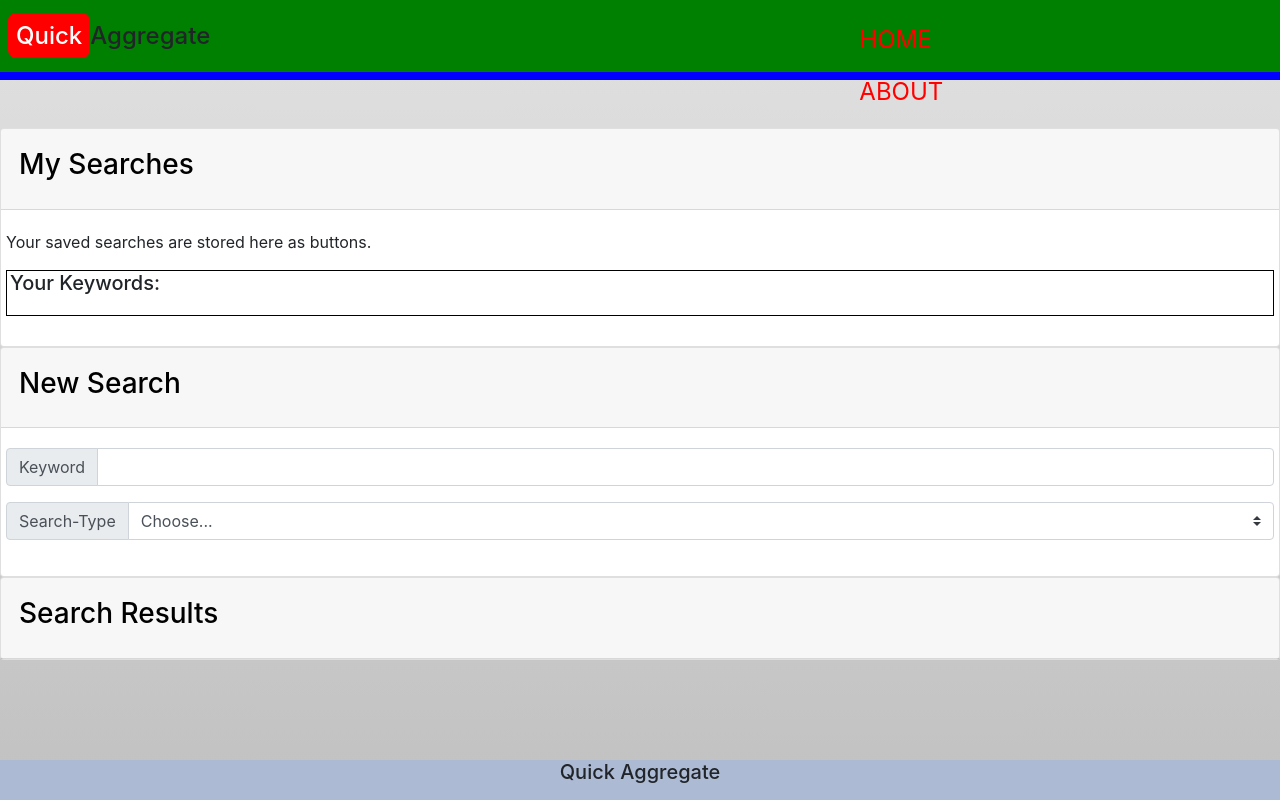
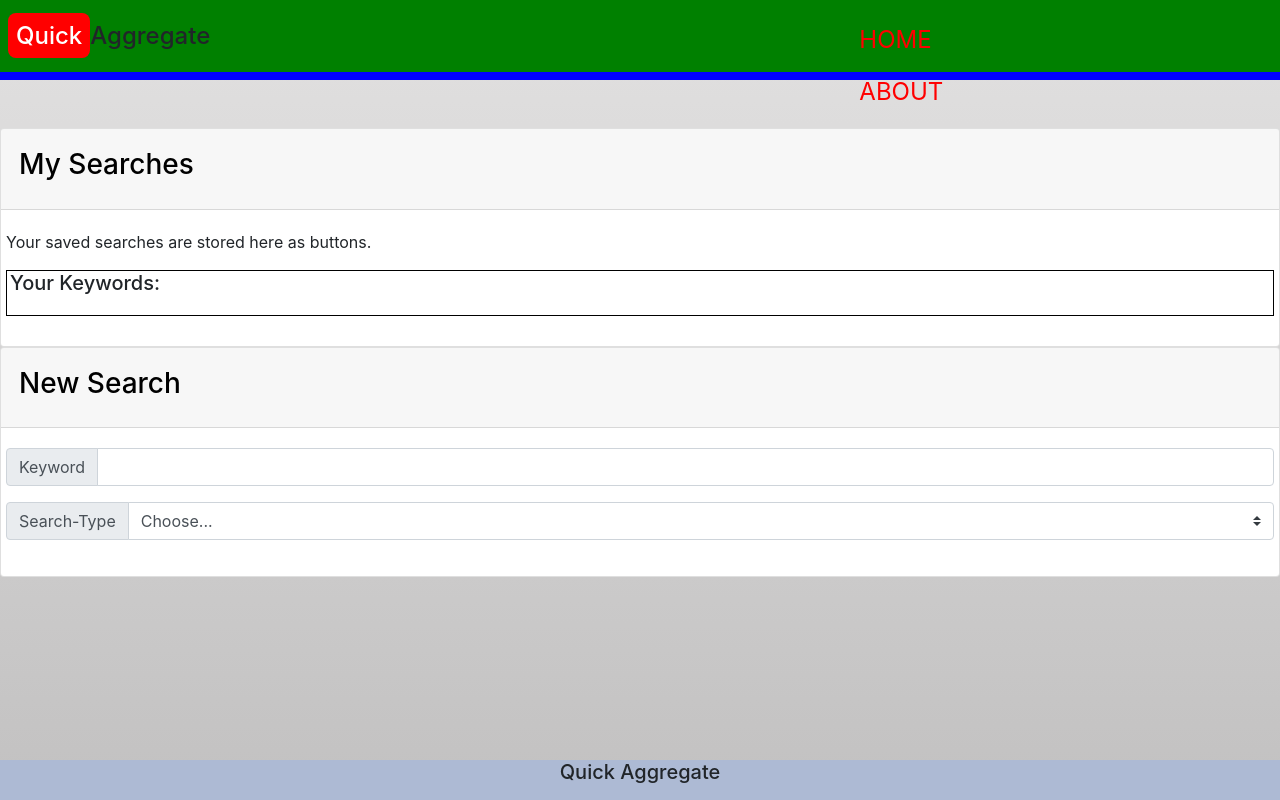
Before and after one commit to HermesCat/Quick-Aggregate, a React (Create React App) app in the folder client/: page / in a window 1280 px wide. Built offline with nearby package versions, Linux system fonts and the light colour scheme.

Commit message:
still working

```diff
--- a/client/src/components/Search_Box/index.js
+++ b/client/src/components/Search_Box/index.js
@@ -40,7 +40,7 @@ function Search_Box() {
                     </div>
                 </div>
             </div>
-            <div class="card">
+            <div class="card d-lg-none">
                 <div class="card-header" id="headingThree">
                     <h5 class="mb-0">
                         <button class="btn btn-link" data-toggle="collapse" data-target="#collapseThree" aria-expanded="false" aria-controls="collapseThree">
--- a/client/src/components/User_Buttons/index.js
+++ b/client/src/components/User_Buttons/index.js
@@ -5,7 +5,7 @@ function User_Buttons(props) {
     return (
 
         <>
-            <div className="row">
+            <div className="row" id="search_button_info">
                 <p>Your saved searches are stored here as buttons.</p>
             </div>
             <div className="row" id="search_button_row">
```
